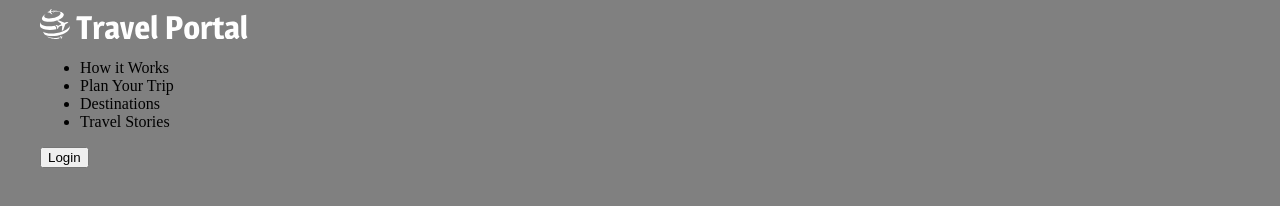
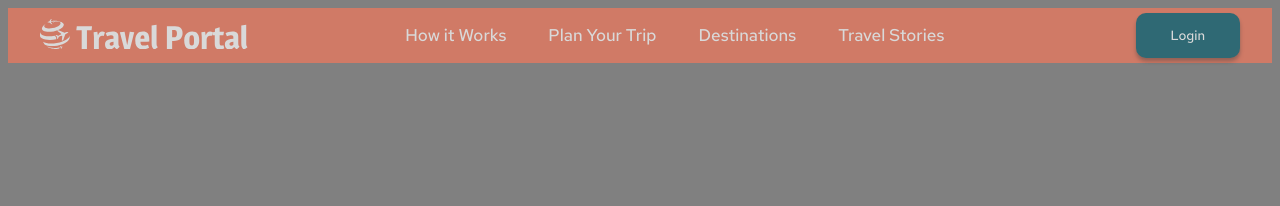
Before and after one commit to vlad23349/travel, a website: page index.html in a window 1280 px wide. Drawn offline with Linux system fonts and the light colour scheme.

Commit message:
add some more feaatures

```diff
--- a/index.html
+++ b/index.html
@@ -15,7 +15,7 @@
   </head>
   <body>
     <header class="header">
-      <div class="wrapper">
+      <div class="wrapper header__wrapper">
         <div class="logo">
           <a href="#">
             <span class="logo-svg"></span>
@@ -23,14 +23,14 @@
         </div>
         <nav class="header__navigation">
           <ul class="navigation">
-            <li>How it Works</li>
-            <li>Plan Your Trip</li>
-            <li>Destinations</li>
-            <li>Travel Stories</li>
+            <li class="navigation__link">How it Works</li>
+            <li class="navigation__link">Plan Your Trip</li>
+            <li class="navigation__link">Destinations</li>
+            <li class="navigation__link">Travel Stories</li>
           </ul>
         </nav>
         <div class="login">
-          <button class="button">Login</button>
+          <button class="button login__button">Login</button>
         </div>
       </div>
     </header>
--- a/package.json
+++ b/package.json
@@ -16,5 +16,8 @@
   "bugs": {
     "url": "https://github.com/vlad23349/travel/issues"
   },
-  "homepage": "https://github.com/vlad23349/travel#readme"
+  "homepage": "https://github.com/vlad23349/travel#readme",
+  "dependencies": {
+    "normalize.css": "^8.0.1"
+  }
 }
--- a/sass/base/_base.scss
+++ b/sass/base/_base.scss
@@ -4,7 +4,9 @@ html {
 
 body {
   background-color: grey;
-  font-size: 1.6rem;
+  font-size: 1.7rem;
+  font-family: 'Red Hat Text';
+  color: white;
 }
 
 h1 {
--- /dev/null
+++ b/sass/base/_buttons.scss
@@ -0,0 +1,14 @@
+.button {
+  background: #0d606f;
+  font-family: 'Red Hat Text';
+  line-height: 21px;
+  box-shadow: 0px 4px 4px rgba(0, 0, 0, 0.25),
+    0px 2px 3px rgba(13, 96, 111, 0.16);
+  border-radius: 10px;
+  color: white;
+  border-width: 0ch;
+}
+
+.login__button {
+  padding: 12px 35px;
+}
--- /dev/null
+++ b/sass/components/_navigation.scss
@@ -0,0 +1,10 @@
+.navigation {
+  display: flex;
+  padding-left: 0;
+  line-height: 21px;
+}
+.navigation__link {
+  list-style: none;
+  padding-right: 42px;
+  cursor: pointer;
+}
--- /dev/null
+++ b/sass/layouts/_header.scss
@@ -0,0 +1,9 @@
+.header__wrapper {
+  display: flex;
+  align-items: center;
+  justify-content: space-between;
+}
+.header {
+  background-color: #f2785c;
+  opacity: 70%;
+}
--- a/sass/style.scss
+++ b/sass/style.scss
@@ -1,3 +1,6 @@
 @import 'base/base';
 @import 'base/logo';
 @import 'layouts/wrapper';
+@import 'components/navigation';
+@import 'layouts/header';
+@import 'base/buttons';
```
Also changed, not shown: sass/style.css, 2 other files.
